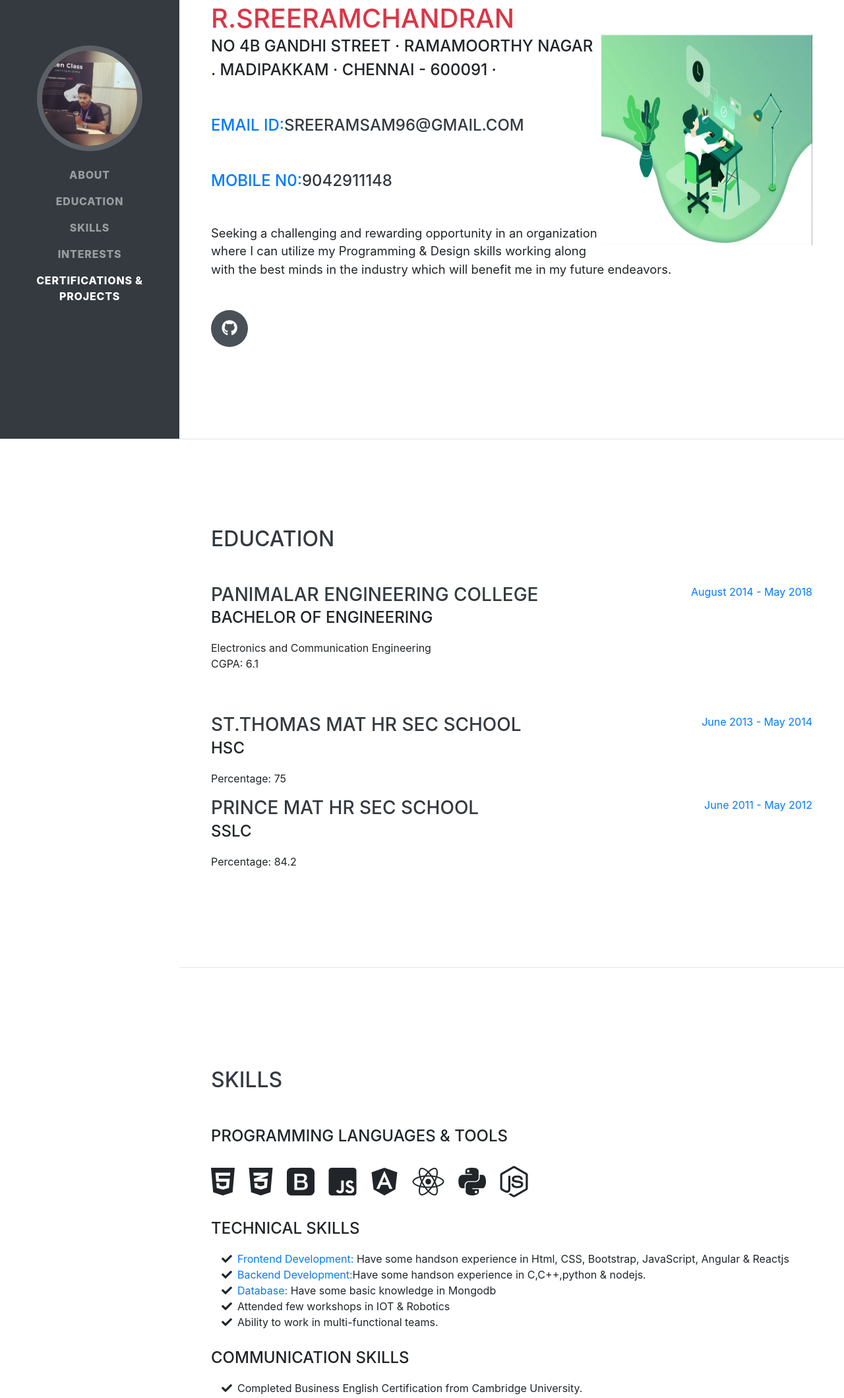
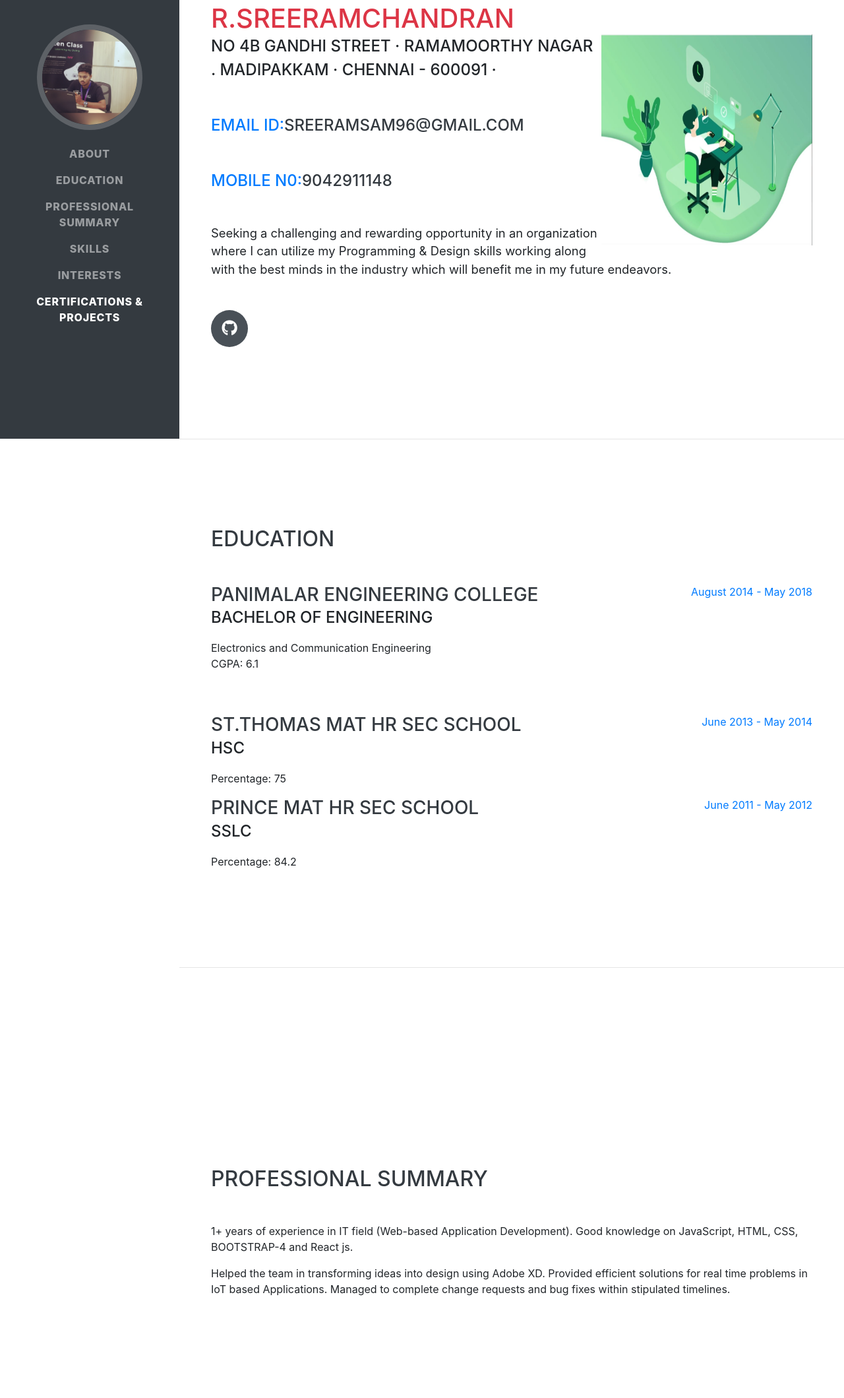
Before and after one commit to sreeramsam/sreeramsam.github.io, a website with bundled scripts: page index.html in a window 1280 px wide. Shown: the part 135-2254 px from the top of the page at 66% size. Built offline with nearby package versions, Linux system fonts and the light colour scheme; a web font is replaced by a local one.

Commit message:
Update index.html

```diff
--- a/index.html
+++ b/index.html
@@ -43,6 +43,9 @@
         </li>
          <li class="nav-item">
           <a class="nav-link " href="#education">Education</a>
+        </li>
+        <li class="nav-item">
+          <a class="nav-link " href="#profsum">Professional Summary</a>
         </li>
         <li class="nav-item">
           <a class="nav-link " href="#skills">Skills</a>
@@ -184,7 +187,14 @@
     </section>
 
     <hr class="m-0">
-
+    <section class="resume-section p-3 p-lg-5 d-flex align-items-center" id="profsum">
+      <div class="w-100">
+        <h2 class="mb-5">Professional Summary</h2>
+        <p>1+ years of experience in IT field (Web-based Application Development). Good knowledge on JavaScript, HTML, CSS, BOOTSTRAP-4 and React js.</p>
+        <p class="mb-0">Helped the team in transforming ideas into design using Adobe XD. Provided efficient solutions for real time problems in IoT based Applications. Managed to complete change requests and bug fixes within stipulated timelines.</p>
+      </div>
+    </section>
+    <hr class="m-0">
     <section class="resume-section p-3 p-lg-5 d-flex align-items-center" id="skills">
       <div class="w-100">
         <h2 class="mb-5">Skills</h2>
@@ -203,18 +213,18 @@
           <li class="list-inline-item">
             <i class="fab fa-js-square"></i>
           </li>
-          <li class="list-inline-item">
+          <!-- <li class="list-inline-item">
             <i class="fab fa-angular"></i>
-          </li>
+          </li> -->
           <li class="list-inline-item">
             <i class="fab fa-react"></i>
           </li>
-          <li class="list-inline-item">
+          <!-- <li class="list-inline-item">
             <i class="fab fa-python"></i>
-          </li>
-          <li class="list-inline-item">
+          </li> -->
+          <!-- <li class="list-inline-item">
             <i class="fab fa-node-js"></i>
-          </li>
+          </li> -->
 
           <!-- <li class="list-inline-item">
             <i class="fab fa-less"></i>
@@ -237,10 +247,10 @@
         <ul class="fa-ul mb-0">
           <li>
             <i class="fa-li fa fa-check"></i>
-            <span class="text-primary">Frontend Development:</span> Have some handson experience in Html, CSS, Bootstrap, JavaScript, Angular &amp; Reactjs </li>
+            <span class="text-primary">Frontend Development:</span> Have some handson experience in Html, CSS, Bootstrap, JavaScript, &amp; Reactjs </li>
           <li>
             <i class="fa-li fa fa-check"></i>
-            <span class="text-primary">Backend Development:</span>Have some handson experience in C,C++,python &amp; nodejs.</li>
+            <span class="text-primary">Backend Development:</span>Have some handson experience in C,C++.</li>
           <li>
             <i class="fa-li fa fa-check"></i>
             <span class="text-primary">Database:</span> Have some basic knowledge in Mongodb</li>
```
